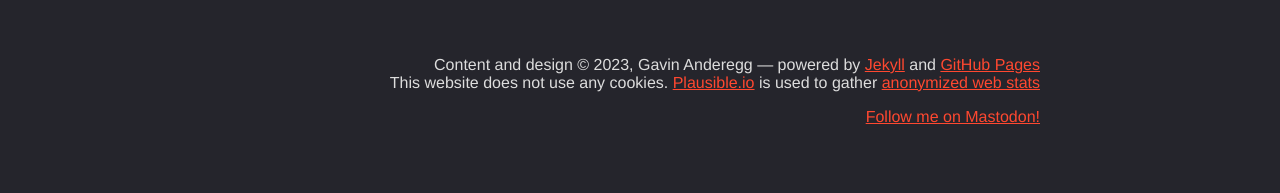
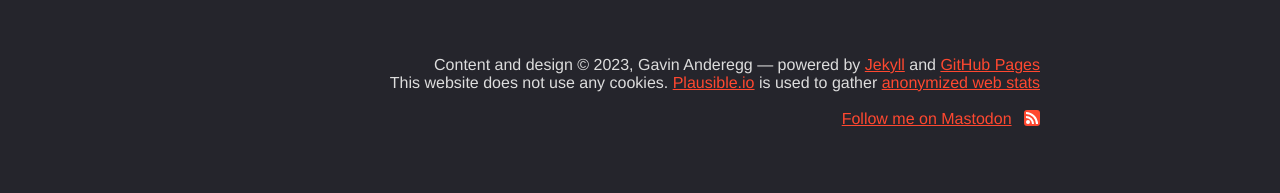
Before and after one commit to gavinanderegg/gavinanderegg.github.io, a Jekyll site: the page built from index.html, in a window 1280 px wide. Shown: the part 1933-2126 px from the top of the page. Built offline with Jekyll 4.4.1, drawn with Linux system fonts in a browser that asks for light colours.

Commit message:
Adding RSS icon to footer

```diff
--- a/_layouts/base.html
+++ b/_layouts/base.html
@@ -34,7 +34,7 @@
 
 		<p>This website does not use any cookies. <a href="https://plausible.io/">Plausible.io</a> is used to gather <a href="https://plausible.io/data-policy">anonymized web stats</a></p>
 
-		<p style="margin-top: 1em;"><a href="https://mastodon.social/@gavinanderegg" rel="me">Follow me on Mastodon!</a></p>
+		<p style="margin-top: 1em;"><a href="https://mastodon.social/@gavinanderegg" rel="me">Follow me on Mastodon</a> <a href="/feed.xml"><svg xmlns="http://www.w3.org/2000/svg" height="1em" viewBox="0 0 8 8" style="top: 2px; position: relative; padding-left: 8px;"> <style type="text/css">.button {stroke: none; fill: #FF4830;} .symbol {stroke: none; fill: white;}</style><rect   class="button" width="8" height="8" rx="1.5" /><circle class="symbol" cx="2" cy="6" r="1" /><path class="symbol" d="m 1,4 a 3,3 0 0 1 3,3 h 1 a 4,4 0 0 0 -4,-4 z" /><path class="symbol" d="m 1,2 a 5,5 0 0 1 5,5 h 1 a 6,6 0 0 0 -6,-6 z" /></svg></a></p>
 	</footer>
 </body>
 
```
